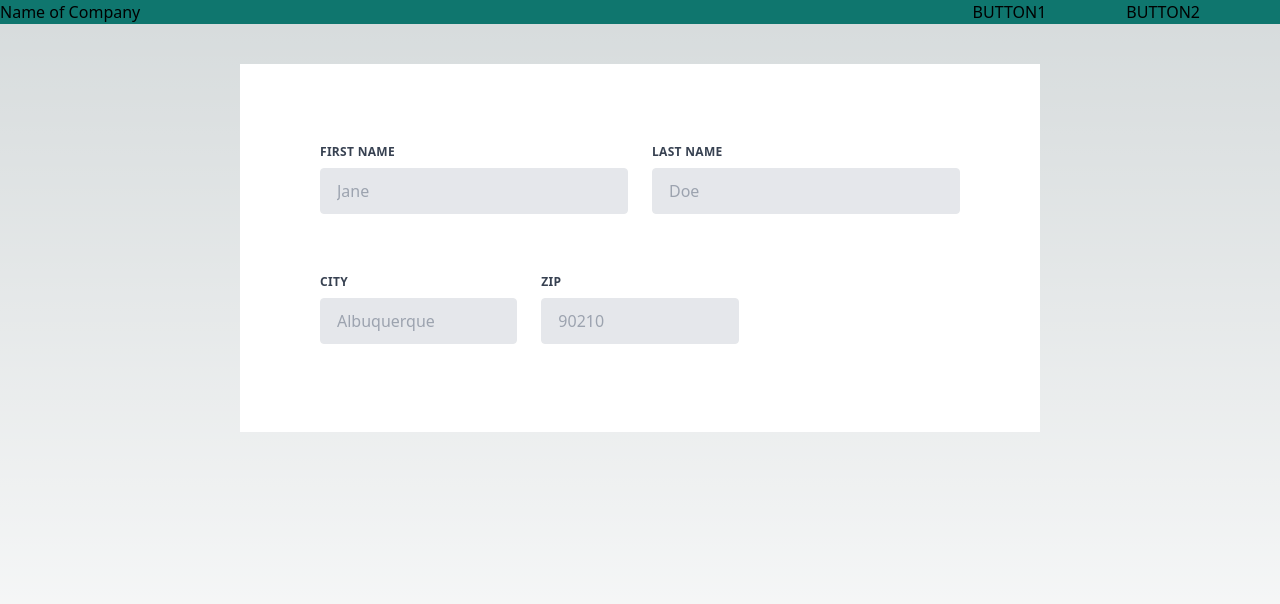
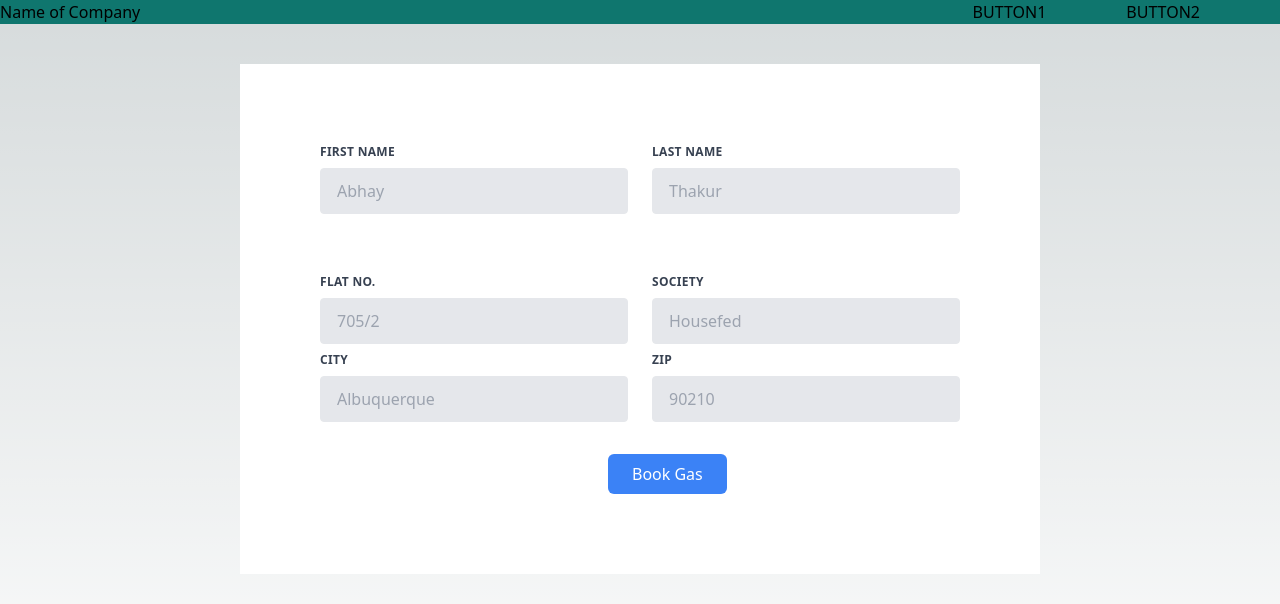
Before and after one commit to xanax02/bee-ete, a Next.js app: page /bookings in a window 1280 px wide. Shown: the top 604 px of the page. Built offline with nearby package versions, Linux system fonts and the light colour scheme.

Commit message:
booking-submit-handler

```diff
--- a/components/BookingPage.js
+++ b/components/BookingPage.js
@@ -1,7 +1,30 @@
-import React from 'react'
+import React, {useRef} from 'react'
 import Navigation from './Navigation'
 
-const BookingPage = () => {
+const BookingPage = (props) => {
+
+    const firstname = useRef();
+    const lastname = useRef();
+    const Hno = useRef();
+    const Soc = useRef();
+    const City = useRef();
+    const pincode = useRef();
+
+    const submitHandler = (event) => {
+        event.preventDefault();
+
+        const details = {
+            fname: firstname.current.value,
+            lname: lastname.current.value,
+            hno: Hno.current.value,
+            soc: Soc.current.value,
+            city: City.current.value,
+            pin: pincode.current.value,
+        }
+
+        console.log(details);
+    }
+
   return (
     <>
     <Navigation />
@@ -12,33 +35,48 @@ const BookingPage = () => {
                     <label class="block uppercase tracking-wide text-gray-700 text-xs font-bold mb-2" for="grid-first-name">
                         First Name
                     </label>
-                    <input class="appearance-none block w-full bg-gray-200 text-gray-700 border rounded py-3 px-4 mb-3 leading-tight focus:outline-none focus:bg-white" id="grid-first-name" type="text" placeholder="Jane" />
+                    <input class="appearance-none block w-full bg-gray-200 text-gray-700 border rounded py-3 px-4 mb-3 leading-tight focus:outline-none focus:bg-white" id="grid-first-name" type="text" placeholder="Abhay" />
                 </div>
                 <div class="w-full md:w-1/2 px-3">
                     <label class="block uppercase tracking-wide text-gray-700 text-xs font-bold mb-2" for="grid-last-name">
                         Last Name
                     </label>
-                    <input class="appearance-none block w-full bg-gray-200 text-gray-700 border border-gray-200 rounded py-3 px-4 leading-tight focus:outline-none focus:bg-white focus:border-gray-500" id="grid-last-name" type="text" placeholder="Doe" />
+                    <input class="appearance-none block w-full bg-gray-200 text-gray-700 border border-gray-200 rounded py-3 px-4 leading-tight focus:outline-none focus:bg-white focus:border-gray-500" id="grid-last-name" type="text" placeholder="Thakur" />
                     </div>
                 </div>
                 <div class="flex flex-wrap -mx-3 mb-6">
 
             </div>
             <div class="flex flex-wrap -mx-3 mb-2">
-                <div class="w-full md:w-1/3 px-3 mb-6 md:mb-0">
+                <div class="w-full md:w-1/2 px-3 mb-6 md:mb-0">
+                    <label class="block uppercase tracking-wide text-gray-700 text-xs font-bold mb-2" for="grid-city">
+                    Flat No.
+                    </label>
+                    <input class="appearance-none block w-full bg-gray-200 text-gray-700 border border-gray-200 rounded py-3 px-4 leading-tight focus:outline-none focus:bg-white focus:border-gray-500" id="grid-city" type="text" placeholder="705/2" />
+                </div>
+                <div class="w-full md:w-1/2 px-3 mb-6 md:mb-0">
+                    <label class="block uppercase tracking-wide text-gray-700 text-xs font-bold mb-2" for="grid-zip">
+                    Society
+                    </label>
+                    <input class="appearance-none block w-full bg-gray-200 text-gray-700 border border-gray-200 rounded py-3 px-4 leading-tight focus:outline-none focus:bg-white focus:border-gray-500" id="grid-zip" type="text" placeholder="Housefed" />
+                </div>
+            </div>
+            <div class="flex flex-wrap -mx-3 mb-2">
+                <div class="w-full md:w-1/2 px-3 mb-6 md:mb-0">
                     <label class="block uppercase tracking-wide text-gray-700 text-xs font-bold mb-2" for="grid-city">
                     City
                     </label>
                     <input class="appearance-none block w-full bg-gray-200 text-gray-700 border border-gray-200 rounded py-3 px-4 leading-tight focus:outline-none focus:bg-white focus:border-gray-500" id="grid-city" type="text" placeholder="Albuquerque" />
                 </div>
-                <div class="w-full md:w-1/3 px-3 mb-6 md:mb-0">
+                <div class="w-full md:w-1/2 px-3 mb-6 md:mb-0">
                     <label class="block uppercase tracking-wide text-gray-700 text-xs font-bold mb-2" for="grid-zip">
                     Zip
                     </label>
                     <input class="appearance-none block w-full bg-gray-200 text-gray-700 border border-gray-200 rounded py-3 px-4 leading-tight focus:outline-none focus:bg-white focus:border-gray-500" id="grid-zip" type="text" placeholder="90210" />
                 </div>
-
-
+            </div>
+            <div className='mt-8'>
+                <button className='bg-blue-500 text-white rounded-md text-center mx-auto px-6 py-2 ml-72'>Book Gas</button>
             </div>
         </form>
     </div>
```
